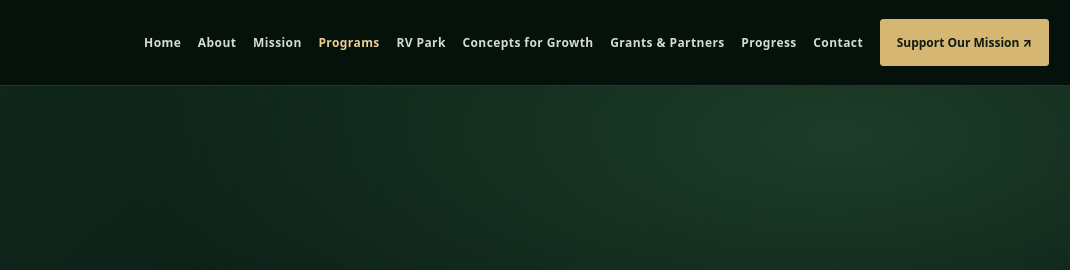
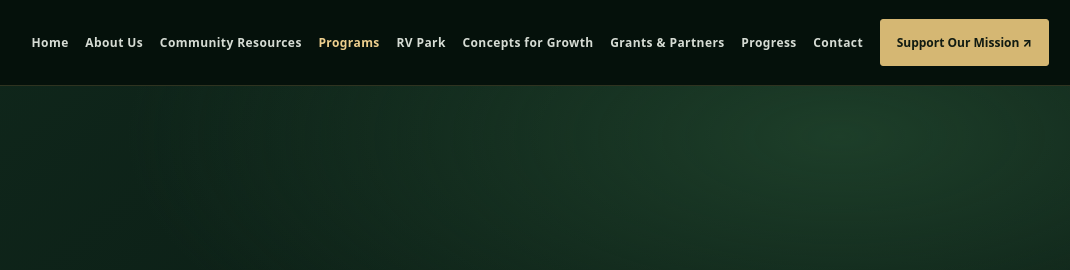
Before and after one commit to hawkepuk/nde-sovereign-life-collective, a plain HTML site: page programs.html in a window 1280 px wide. Shown: the top 270 px of the page, 210-1280 px from the left. Drawn offline with Linux system fonts and the light colour scheme.

Commit message:
Update site navigation for About and Community Resources

```diff
--- a/programs.html
+++ b/programs.html
@@ -33,14 +33,15 @@
     </a>
     <button class="menu-toggle" type="button" aria-controls="primary-navigation" aria-expanded="false" aria-label="Toggle navigation menu"><span class="menu-icon" aria-hidden="true"></span><span>Menu</span></button>
     <nav id="primary-navigation" class="site-nav" aria-label="Primary navigation"><a href="index.html">Home</a>
-<a href="about.html">About</a>
-<a href="mission.html">Mission</a>
+<a href="about.html">About Us</a>
+<a href="community-resources.html">Community Resources</a>
 <a href="programs.html" aria-current="page">Programs</a>
 <a href="rv-park.html">RV Park</a>
 <a href="concepts.html">Concepts for Growth</a>
 <a href="grants.html">Grants &amp; Partners</a>
 <a href="updates.html">Progress</a>
-<a href="contact.html">Contact</a><a class="nav-donate" href="donate.html">Support Our Mission <span aria-hidden="true">↗</span></a></nav>
+<a href="contact.html">Contact</a>
+<a class="nav-donate" href="donate.html">Support Our Mission <span aria-hidden="true">↗</span></a></nav>
   </div>
 </header>
 <main id="main"><section class="page-hero"><div class="container"><span class="eyebrow">PEOPLE FIRST</span><h1>Programs & Initiatives</h1><p class="lede">Developing cultural, wellness and educational opportunities rooted in community and guided by Indigenous leadership.</p></div></section>
@@ -59,7 +60,7 @@
 <footer class="site-footer">
   <div class="container footer-grid">
     <div class="footer-about"><div class="eyebrow">THE NDE SOVEREIGN LIFE COLLECTIVE</div><h2>Land. Culture. Community.</h2><p>Indigenous-led work advancing cultural education, family wellness, self-determination and responsible stewardship of the land.</p><p class="micro">NSLC is an Indigenous-led 501(c)(3) nonprofit advancing cultural education, youth wellness and responsible land stewardship.</p><p class="micro">Federal EIN: <strong>42-4286493</strong></p></div>
-    <div><h3>Explore</h3><a href="mission.html">Our mission</a><a href="programs.html">Programs</a><a href="rv-park.html">Wellness center</a><a href="grants.html">Grants & partnerships</a><a href="updates.html">Progress updates</a></div>
+    <div><h3>Explore</h3><a href="about.html#mission">Our mission &amp; vision</a><a href="community-resources.html">Community resources</a><a href="programs.html">Programs</a><a href="rv-park.html">Wellness center</a><a href="grants.html">Grants &amp; partners</a><a href="updates.html">Progress updates</a></div>
     <div><h3>Connect</h3><a href="mailto:info@nde-collective.org">Email NSLC</a><a href="tel:+15098628201">(509) 862-8201</a><a href="https://www.facebook.com/ndesovereign" target="_blank" rel="noopener noreferrer">Facebook ↗</a><a href="https://www.instagram.com/ndesovereignlifecollective/" target="_blank" rel="noopener noreferrer">Instagram ↗</a><a href="https://www.linkedin.com/company/nde-sovereign-life-collective/" target="_blank" rel="noopener noreferrer">LinkedIn ↗</a><a href="donate.html">Ways to give</a></div>
   </div>
   <div class="container footer-bottom"><span>© <span data-year>2026</span> NDE Sovereign Life Collective. All rights reserved.</span><span><a href="privacy.html">Privacy</a><span aria-hidden="true">·</span><a href="contact.html">Contact</a><span aria-hidden="true">·</span><a href="#top">Back to top ↑</a></span></div>
```
